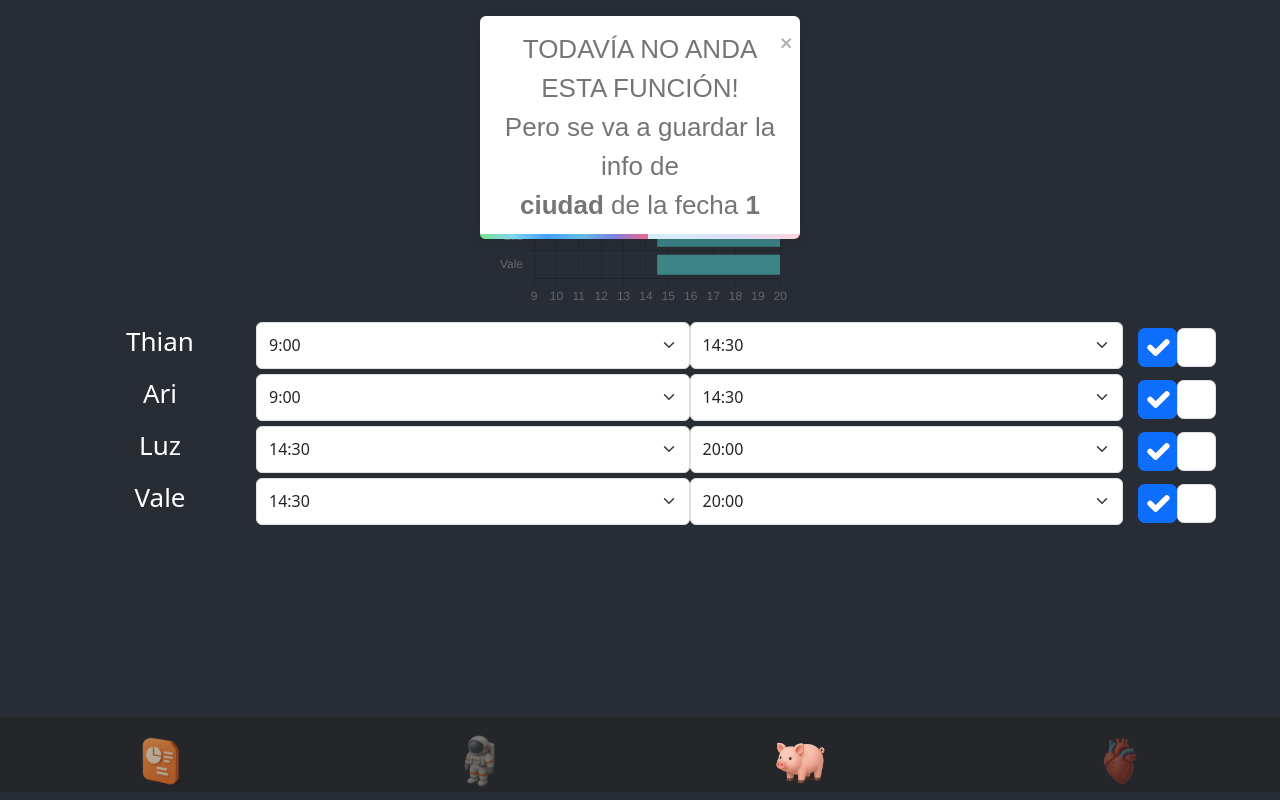
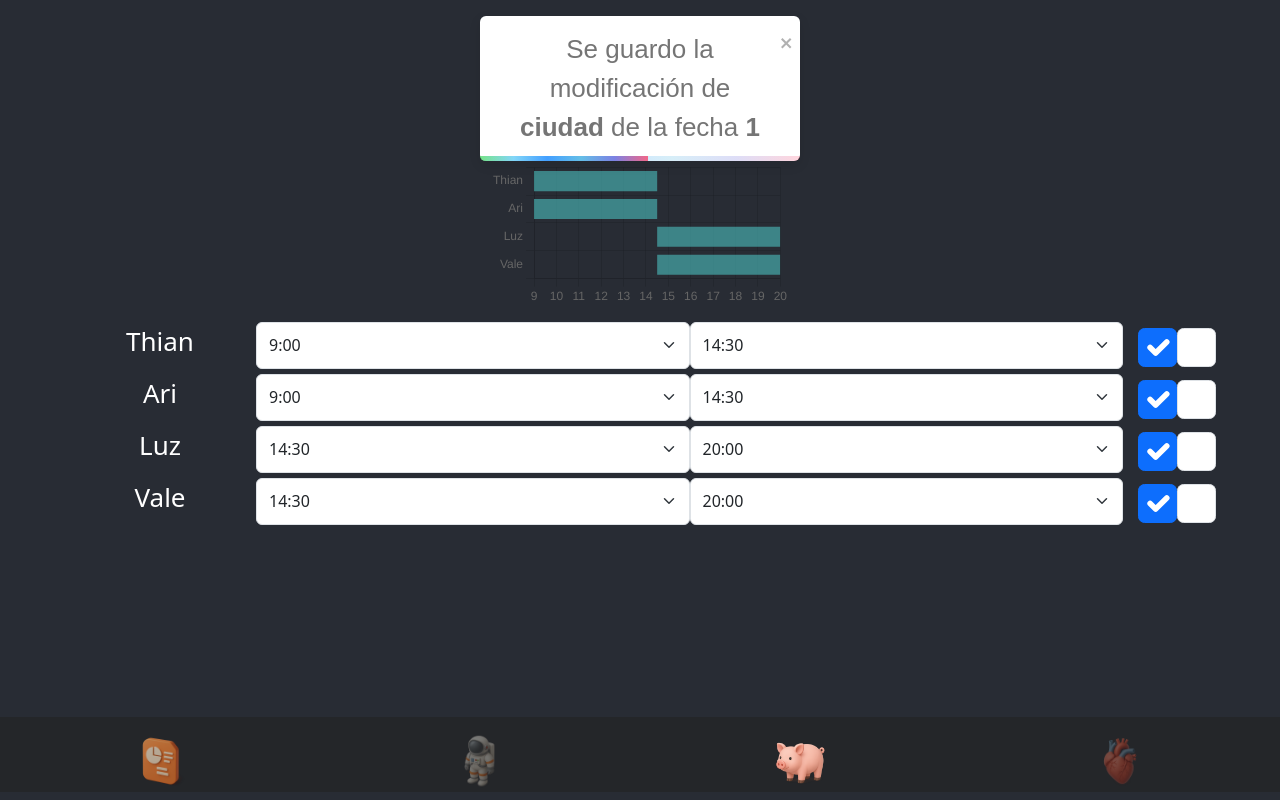
Before and after one commit to GastonYasuda/bazarEmployees, a React (Create React App) app: page /1/ciudad in a window 1280 px wide. Both pictures are taken after a click on the button 639 px from the left and 135 px from the top of the page. Built offline with nearby package versions, Linux system fonts and the light colour scheme.

Commit message:
save toast message

```diff
--- a/src/Component/ShowByStore/ShowByStore.jsx
+++ b/src/Component/ShowByStore/ShowByStore.jsx
@@ -42,8 +42,7 @@ const ShowByStore = ({ employeeByStore, isStored, date }) => {
     const saveDateInfo = () => {
         const txt =
             <div>
-                TODAVÍA NO ANDA ESTA FUNCIÓN!<br />
-                Pero se va a guardar la info de<br /><strong>{storeId}</strong> de la fecha <strong>{date}</strong>
+                Se guardo la modificación de<br /><strong>{storeId}</strong> de la fecha <strong>{date}</strong>
             </div>;
 
         toast(txt)
```
